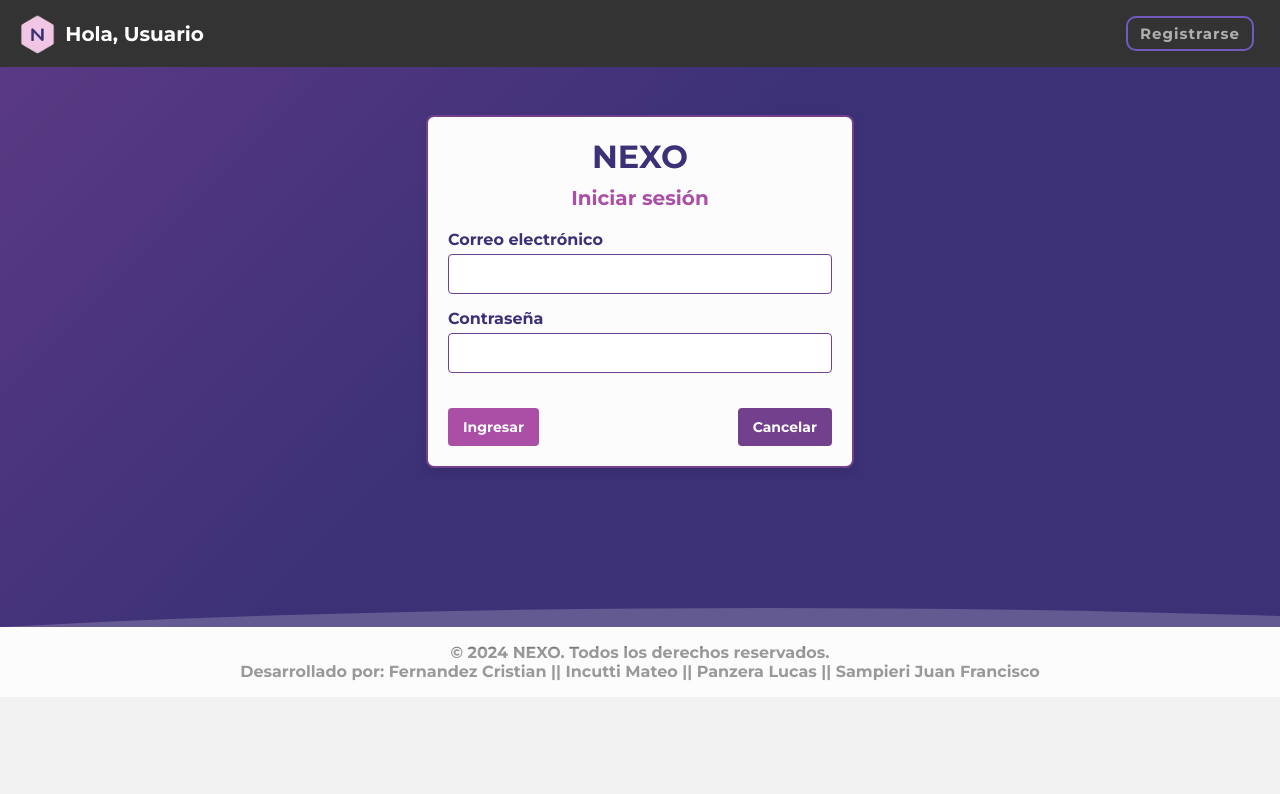
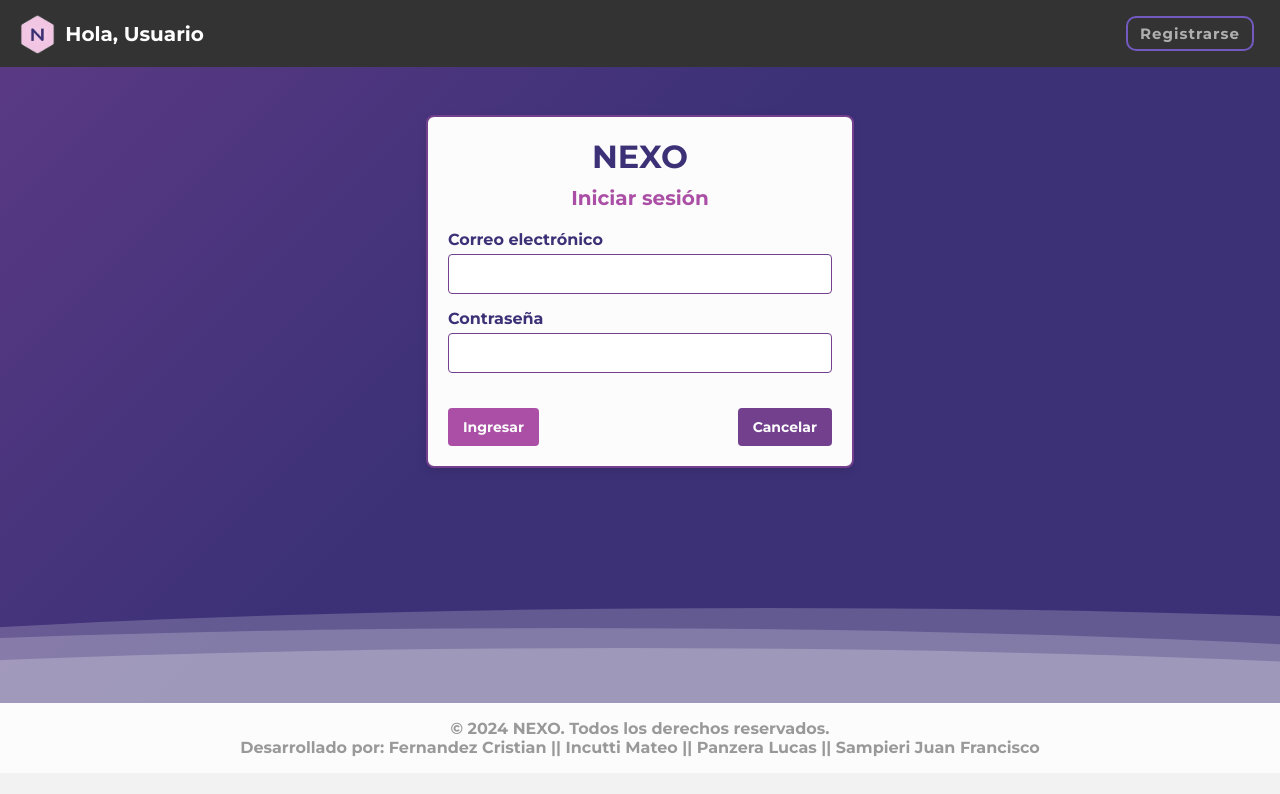
Before and after one commit to BilleteraVirtual/BilleteraVirtual-Front, an Angular app: page /login in a window 1280 px wide. Shown: the top 794 px of the page. Built offline with nearby package versions, Linux system fonts and the light colour scheme; no server answers.

Commit message:
fixFooter

```diff
--- a/src/app/footer/footer.component.css
+++ b/src/app/footer/footer.component.css
@@ -1,11 +1,12 @@
-  #infoFooter p{
+#infoFooter p{
   margin :0;
-  }
+}
 
-  #infoFooter{
+#infoFooter{
+    width: 100%;
+    bottom: 0  ;
     background-color: #fcfcfc;
     color: #333333;
     text-align: center;
-    bottom: 0;
     padding: 1em 0em 1em 0em;
-  }
+}
--- a/src/app/landing-page/landing-page.component.css
+++ b/src/app/landing-page/landing-page.component.css
@@ -11,7 +11,7 @@ body {
   align-items: center; /* Centra horizontalmente */
   justify-content: flex-start; /* Mueve el contenido hacia arriba */
   padding-top: 2em; /* Ajusta el espacio superior */
-
+  overflow-y: visible !important;
 }
 
 
--- a/src/app/login/login.component.css
+++ b/src/app/login/login.component.css
@@ -1,12 +1,12 @@
 /* Fondo animado con gradiente */
 body {
   margin: 0;
-  overflow: hidden !important;
+  overflow-y: hidden !important;
   background: linear-gradient(315deg, rgba(60, 49, 119, 1) 20%, rgba(115, 64, 142, 1) 38%, rgba(170, 79, 165, 1) 68%, rgb(225, 95, 188, 1) 90%);
   animation: gradient 15s ease infinite;
   background-size: 400% 400%;
   background-attachment: fixed;
-  height: 35rem; /* Ajuste la altura para que no aparezca el scrolbar, le reste el valor de altura del nav (7,3vh)  */
+  height: 79.5vh;  /* Ajuste la altura para que no aparezca el scrolbar, le reste el valor de altura del nav (7,3vh)  */
 }
 
 
--- a/src/app/signup/signup.component.css
+++ b/src/app/signup/signup.component.css
@@ -4,7 +4,7 @@ body {
   overflow: auto;
   background: linear-gradient(315deg, rgba(60, 49, 119, 1) 20%, rgba(115, 64, 142, 1) 38%, rgba(170, 79, 165, 1) 68%, rgb(225, 95, 188, 1) 90%);
   animation: gradient 15s ease infinite;
-  height: 32.2rem;
+  height: 79.5vh;
 }
 
 @keyframes gradient {
--- a/src/app/signup/signup.component.html
+++ b/src/app/signup/signup.component.html
@@ -1,10 +1,5 @@
 <!DOCTYPE html>
 <html lang="en">
-<head>
-  <meta charset="UTF-8">
-  <meta name="viewport" content="width=device-width, initial-scale=1.0">
-  <title>Document</title>
-</head>
 <body>
 
   <!-- Fondo con Ondas -->
```
Also changed, not shown: src/app/footer/footer.component.html (+4 -4 lines), src/app/app.component.css (line endings or trailing spaces).
